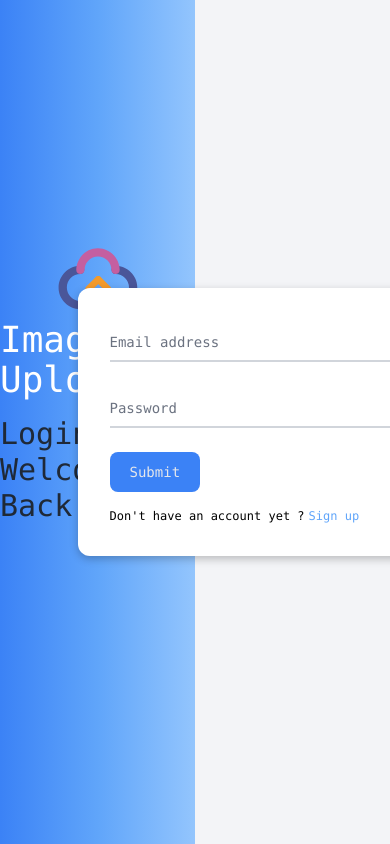
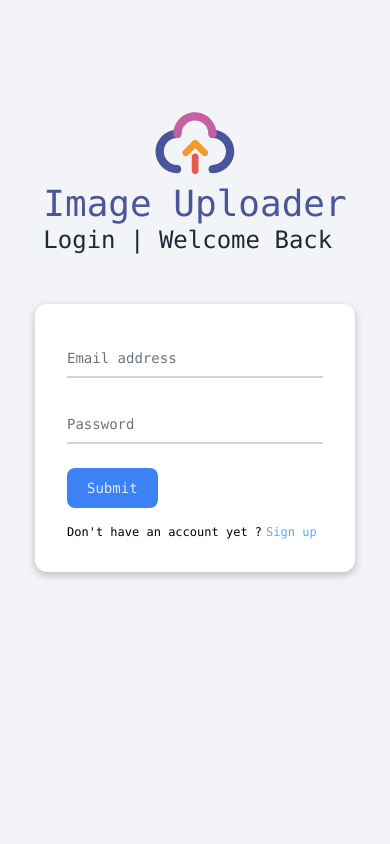
Before and after one commit to ashish74624/ImageUploader, a React (Vite) app in the folder client/: page /login in a window 390 px wide. Built offline with nearby package versions, Linux system fonts and the light colour scheme; no server answers.

Commit message:
Login page made responsive

```diff
--- a/client/src/pages/Login.tsx
+++ b/client/src/pages/Login.tsx
@@ -54,8 +54,8 @@ export default function Login() {
 
   return (
     <>
-     <main className=' h-screen w-screen overflow-x-hidden overflow-y-scroll font-mono grid grid-cols-2'>
-     <section className=" flex flex-col items-center justify-center h-screen w-[50vw] bg-gradient-to-l from-blue-300 via-blue-400 to-blue-500 pb-20">
+     <main className=' h-screen w-screen overflow-x-hidden overflow-y-scroll font-mono grid grid-cols-2 bg-[#F3F4F7]'>
+     <section className="  hidden xl:flex flex-col items-center justify-center h-screen w-[50vw] bg-gradient-to-l from-blue-300 via-blue-400 to-blue-500 pb-20">
         <div className=" text-4xl text-white mb-4">
           <div className=" w-full justify-center flex">
             <Logo/>
@@ -69,10 +69,18 @@ export default function Login() {
         </div>
       </section>
         {/* Form */}
-        <section className=' h-screen w-[50vw] grid place-content-center bg-[#F3F4F7]'>
+        <section className=' h-[80vh] xl:h-screen w-screen xl:w-[50vw] flex flex-col justify-center items-center xl:grid xl:place-content-center bg-[#F3F4F7]'>
+        <div className=" block xl:hidden text-4xl text-[#4A5699] mb-4">
+          <div className=" w-full justify-center flex">
+            <Logo/>
+          </div>
+          <Link to={'/'}>
+            Image Uploader
+          </Link>
+          <h3 className= 'text-gray-800 text-2xl'>Login | Welcome Back</h3>
+        </div>
 
-
-      <div className='bg-white w-[350px] md:w-96 h-max py-8 rounded-xl px-8 shadow-[rgba(0,_0,_0,_0.24)_0px_3px_8px] justify-self-center mr-20'>
+      <div className='bg-white w-80 xl:w-96 h-max py-8 rounded-xl px-8 shadow-[rgba(0,_0,_0,_0.24)_0px_3px_8px] justify-self-center mr-0 mt-8 xl:mr-20 xl:mt-0'>
         <form onSubmit={handleLogin}>
           <div className='relative z-0 w-full mb-6 group '>
             <input type='email' name='email' id='email' className='block py-2.5 px-0 w-full text-sm text-gray-900 bg-transparent border-0 border-b-2 border-gray-300 appearance-none  focus:outline-none focus:ring-0 focus:border-[#71B1D1] peer' placeholder=' ' required
```
